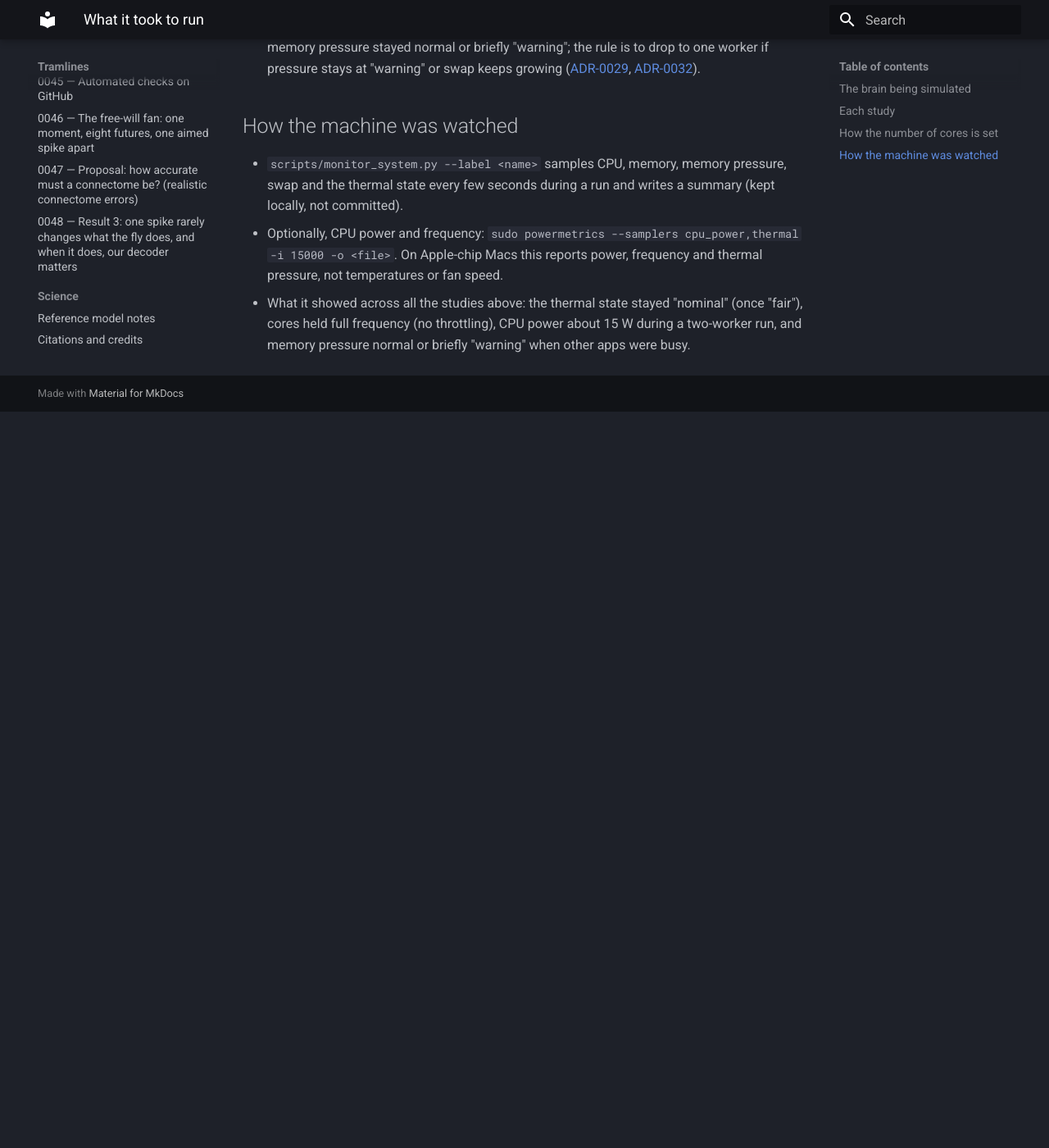
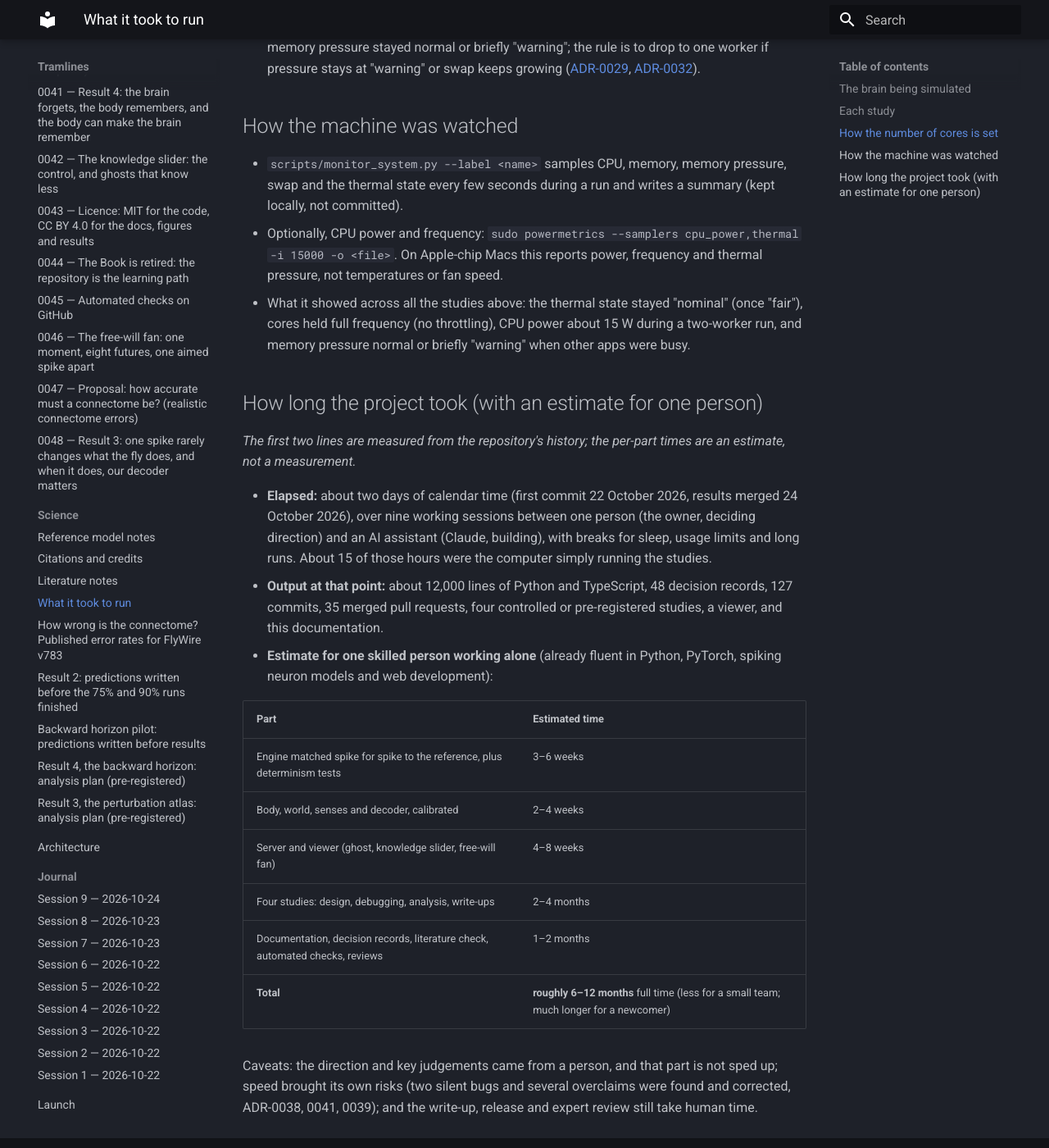
Before and after one commit to xMurungi/tramlines, an MkDocs documentation site: the page built from docs/science/compute.md, in a window 1280 px wide and 1400 px high, scrolled down 1739 px. Shown: the whole window at 82% size. Built offline with MkDocs 1.6.1 and Material for MkDocs 9.7.7, drawn with Linux system fonts in a browser that asks for light colours; before the commit the page ends 2241 px from its top, so only the background shows below that.

Commit message:
docs: effort estimate (labelled) and a quantum note on the honesty page
Co-Authored-By: Claude Opus 5.5 <noreply@anthropic.com>

```diff
--- a/docs/honesty.md
+++ b/docs/honesty.md
@@ -43,6 +43,8 @@ The **FREE WILL** button forks the moment on screen into 8 futures, each given e
 
 The ghost is always right because the simulation is deterministic: the same starting state, with the same random seed, always produces the same result, bit for bit. That is a property of this computer program. It is **not** a claim about real flies, and it is not evidence for or against free will. Tramlines is a thought experiment you can touch, not an argument.
 
+**What about quantum mechanics?** In the real universe, Heisenberg's uncertainty principle means a particle's exact position and velocity cannot both be known, which is why Laplace's perfect demon is widely thought impossible in reality. This simulation is a classical computer program, so inside it perfect knowledge is possible, and that is exactly why the perfect ghost is always right (the control). It also explains why the project asks about *imperfect* knowledge: any real predictor would have some, so the meaningful question is how much imprecision a prediction survives (Results 1 and 3). Whether quantum effects matter directly in brains is contested; at the scale of neurons, ordinary thermal noise is usually thought to dominate.
+
 The same goes for the past. In this model, small differences in the brain fade within about a second, and a perfect observer of the brain can no longer tell which past happened, unless the difference moved the fly somewhere that feels different ([ADR-0041](decisions/0041-result-4-backward-horizon.md)). This model has no learning or memory, so it is built to forget; real brains store memories in their wiring. Whether the faintest differences vanish or freeze is decided by the computer's rounding, not by the model.
 
 ## Credit
--- a/docs/science/compute.md
+++ b/docs/science/compute.md
@@ -35,3 +35,21 @@ Every result here was computed on one laptop, using **two CPU cores** at a time.
 - `scripts/monitor_system.py --label <name>` samples CPU, memory, memory pressure, swap and the thermal state every few seconds during a run and writes a summary (kept locally, not committed).
 - Optionally, CPU power and frequency: `sudo powermetrics --samplers cpu_power,thermal -i 15000 -o <file>`. On Apple-chip Macs this reports power, frequency and thermal pressure, not temperatures or fan speed.
 - What it showed across all the studies above: the thermal state stayed "nominal" (once "fair"), cores held full frequency (no throttling), CPU power about 15 W during a two-worker run, and memory pressure normal or briefly "warning" when other apps were busy.
+
+## How long the project took (with an estimate for one person)
+*The first two lines are measured from the repository's history; the per-part times are an estimate, not a measurement.*
+
+- **Elapsed:** about two days of calendar time (first commit 22 October 2026, results merged 24 October 2026), over nine working sessions between one person (the owner, deciding direction) and an AI assistant (Claude, building), with breaks for sleep, usage limits and long runs. About 15 of those hours were the computer simply running the studies.
+- **Output at that point:** about 12,000 lines of Python and TypeScript, 48 decision records, 127 commits, 35 merged pull requests, four controlled or pre-registered studies, a viewer, and this documentation.
+- **Estimate for one skilled person working alone** (already fluent in Python, PyTorch, spiking neuron models and web development):
+
+| Part | Estimated time |
+|---|---|
+| Engine matched spike for spike to the reference, plus determinism tests | 3–6 weeks |
+| Body, world, senses and decoder, calibrated | 2–4 weeks |
+| Server and viewer (ghost, knowledge slider, free-will fan) | 4–8 weeks |
+| Four studies: design, debugging, analysis, write-ups | 2–4 months |
+| Documentation, decision records, literature check, automated checks, reviews | 1–2 months |
+| **Total** | **roughly 6–12 months** full time (less for a small team; much longer for a newcomer) |
+
+Caveats: the direction and key judgements came from a person, and that part is not sped up; speed brought its own risks (two silent bugs and several overclaims were found and corrected, ADR-0038, 0041, 0039); and the write-up, release and expert review still take human time.
```
Also changed, not shown: docs/decisions/history.md (+1 -0 lines).
